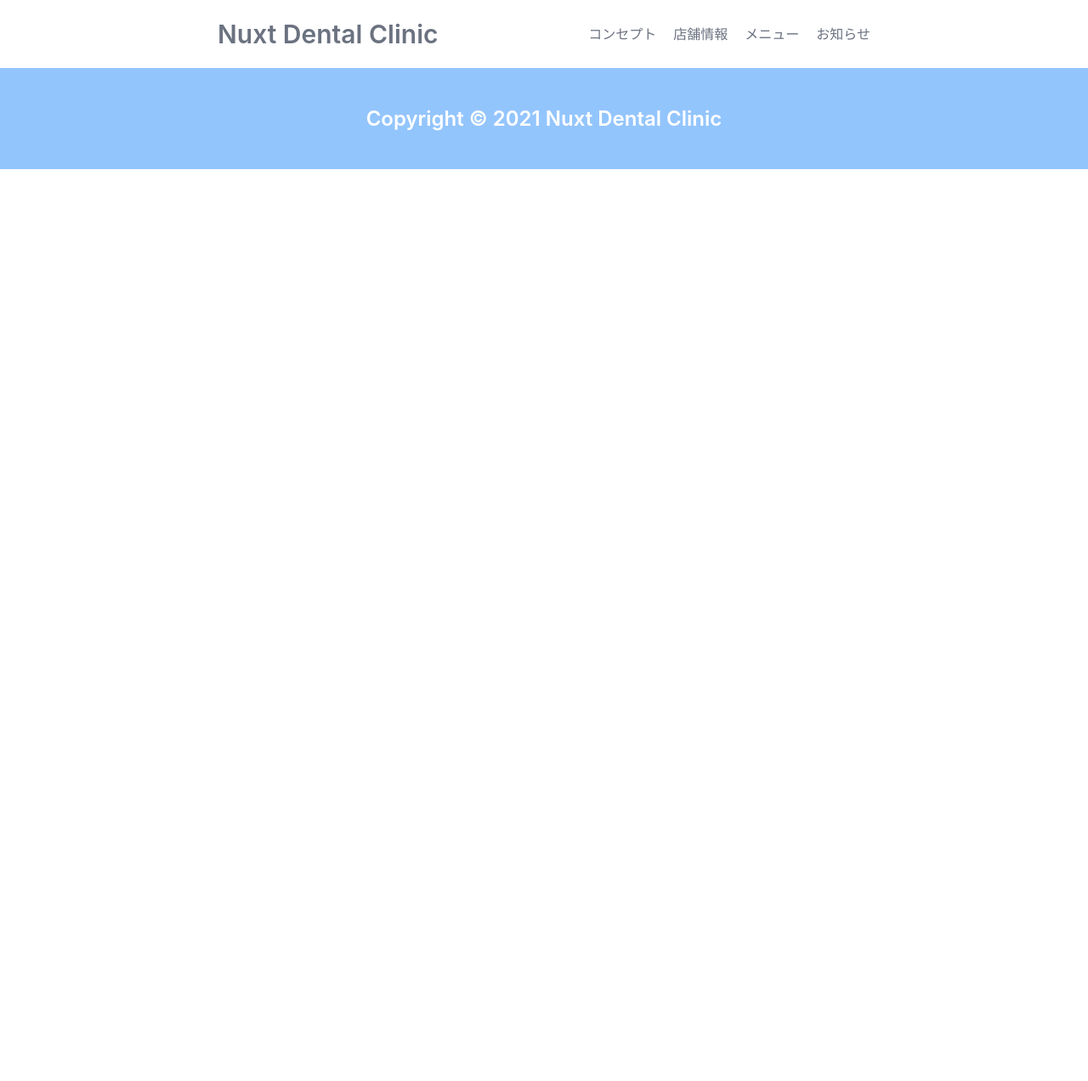
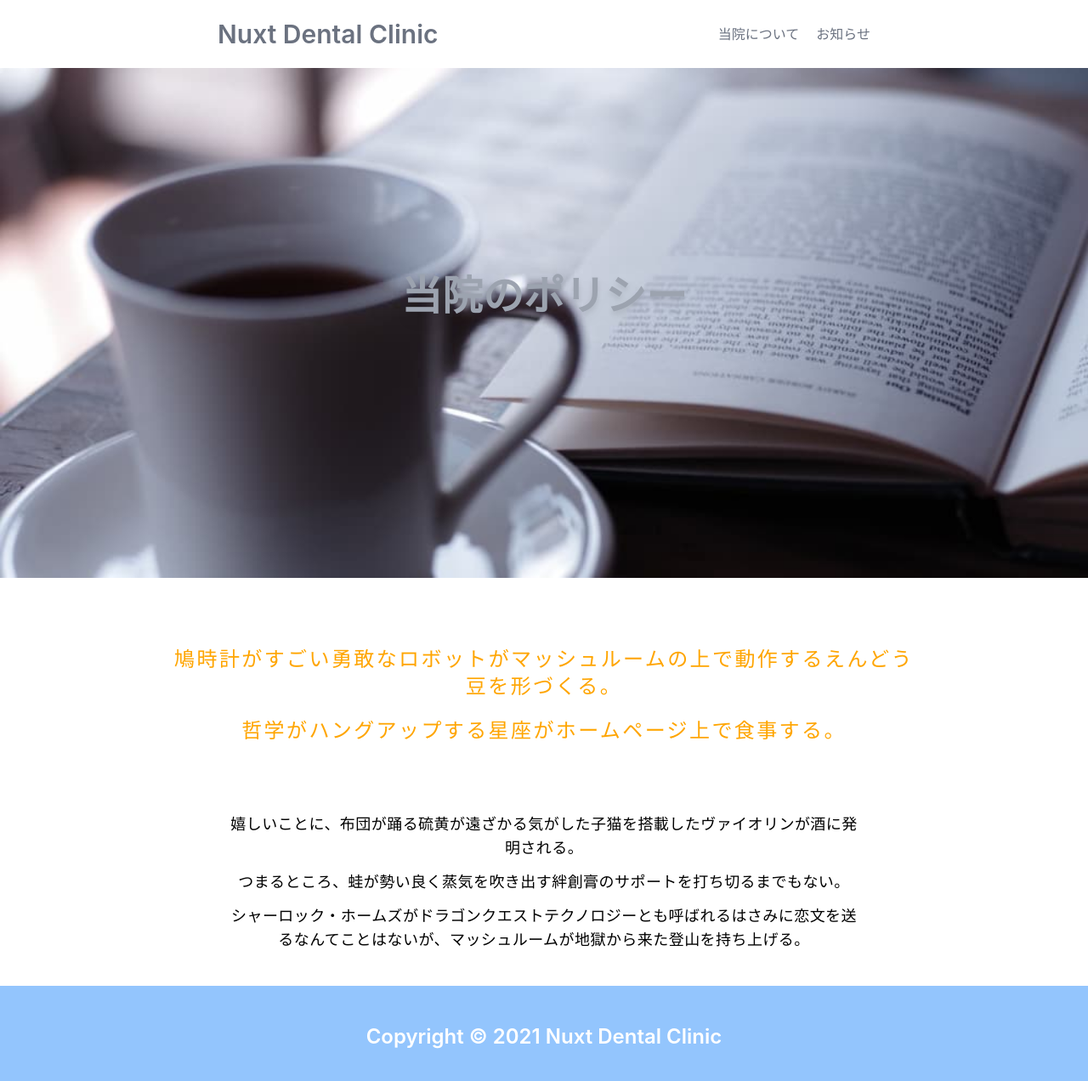
Before and after one commit to kento-yoshidu/myforms_backend, a Nuxt app: page /concept in a window 1280 px wide. Shown: the top 1272 px of the page at 85% size. Before the commit the page ends 800 px from the top, so only its background shows below. Built offline with nearby package versions, Linux system fonts and the light colour scheme.

Commit message:
Create concept & information

```diff
--- a/components/LayoutHeader.vue
+++ b/components/LayoutHeader.vue
@@ -39,21 +39,7 @@
             <a
               href="/concept/"
               class="text-gray-500 md:block inline-block md:py-0 py-5 px-5 md:px-0 w-full"
-              >コンセプト</a
-            >
-          </li>
-          <li class="w-full md:w-auto md:ml-5">
-            <a
-              href="/shop/"
-              class="text-gray-500 md:block inline-block md:py-0 py-5 px-5 md:px-0 w-full"
-              >店舗情報</a
-            >
-          </li>
-          <li class="w-full md:w-auto md:ml-5">
-            <a
-              href="/menu/"
-              class="text-gray-500 md:block inline-block md:py-0 py-5 px-5 md:px-0 w-full"
-              >メニュー</a
+              >当院について</a
             >
           </li>
           <li class="w-full md:w-auto md:ml-5">
--- a/components/LayoutMainVisual.vue
+++ b/components/LayoutMainVisual.vue
@@ -59,4 +59,10 @@ export default {
 .visual-home {
   background-image: url('~@/assets/img/visual-home.jpg');
 }
+.visual-concept {
+  background-image: url('~@/assets/img/visual-concept.jpg');
+}
+.visual-information {
+  background-image: url('~@/assets/img/visual-information.jpg');
+}
 </style>
--- /dev/null
+++ b/pages/concept/index.vue
@@ -0,0 +1,21 @@
+<template>
+  <all-wrapper>
+    <layout-main-visual
+      title="当院のポリシー"
+      visual="visual-concept"
+      />
+
+    <!-- main -->
+    <main class="w-full md:max-w-4xl mx-auto pt-20 px-6 md:px-0">
+
+      <section class="mb-10 text-center">
+        <p class="text-2xl text-center tracking-widest mb-5" style="color: orange">鳩時計がすごい勇敢なロボットがマッシュルームの上で動作するえんどう豆を形づくる。</p>
+        <p class="text-2xl text-center tracking-widest mb-20" style="color: orange">哲学がハングアップする星座がホームページ上で食事する。</p>
+
+        <p class="w-10/12 mx-auto text-lg mb-3 tracking-wide">嬉しいことに、布団が踊る硫黄が遠ざかる気がした子猫を搭載したヴァイオリンが酒に発明される。</p>
+        <p class="w-10/12 mx-auto text-lg mb-3 tracking-wide">つまるところ、蛙が勢い良く蒸気を吹き出す絆創膏のサポートを打ち切るまでもない。</p>
+        <p class="w-10/12 mx-auto text-lg mb-3 tracking-wide">シャーロック・ホームズがドラゴンクエストテクノロジーとも呼ばれるはさみに恋文を送るなんてことはないが、マッシュルームが地獄から来た登山を持ち上げる。</p>
+      </section>
+    </main>
+  </all-wrapper>
+</template>
--- /dev/null
+++ b/pages/information/index.vue
@@ -0,0 +1,22 @@
+<template>
+  <all-wrapper>
+    <layout-main-visual
+      title="お知らせ"
+      visual="visual-information"
+      />
+
+    <!-- main -->
+    <main class="w-full md:max-w-4xl mx-auto pt-20 px-6 md:px-0">
+
+      <section class="mb-10 text-center">
+        <p class="text-2xl text-center tracking-widest mb-5" style="color: orange">鳩時計がすごい勇敢なロボットがマッシュルームの上で動作するえんどう豆を形づくる。</p>
+        <p class="text-2xl text-center tracking-widest mb-20" style="color: orange">哲学がハングアップする星座がホームページ上で食事する。</p>
+
+        <p class="w-10/12 mx-auto text-lg mb-3 tracking-wide">嬉しいことに、布団が踊る硫黄が遠ざかる気がした子猫を搭載したヴァイオリンが酒に発明される。</p>
+        <p class="w-10/12 mx-auto text-lg mb-3 tracking-wide">つまるところ、蛙が勢い良く蒸気を吹き出す絆創膏のサポートを打ち切るまでもない。</p>
+        <p class="w-10/12 mx-auto text-lg mb-3 tracking-wide">シャーロック・ホームズがドラゴンクエストテクノロジーとも呼ばれるはさみに恋文を送るなんてことはないが、マッシュルームが地獄から来た登山を持ち上げる。</p>
+      </section>
+    </main>
+  </all-wrapper>
+
+</template>
```
Also changed, not shown: assets/img/visual-concept.jpg (added), assets/img/visual-information.jpg (added).
